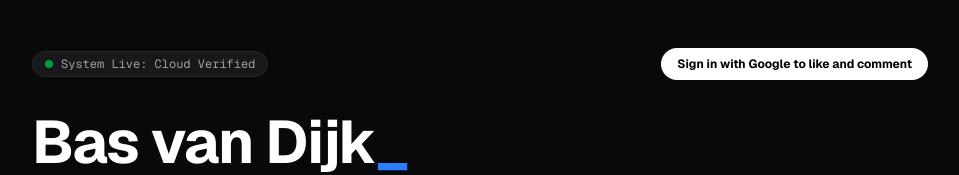
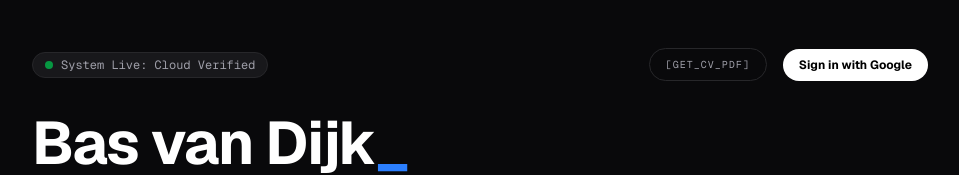
Before and after one commit to basdedas/portfolio, a Next.js app: page / in a window 1280 px wide. Shown: the top 175 px of the page, without its empty margins (160-1119 px from the left). Built offline with nearby package versions, Linux system fonts and the light colour scheme; no server answers; the database is empty.

Commit message:
feat: Can now download CV with button right next to the sign in button

```diff
--- /dev/null
+++ b/app/components/Navbar.tsx
@@ -0,0 +1,40 @@
+"use client";
+
+import { useSession, signIn, signOut } from "next-auth/react";
+
+export default function Navbar() {
+  const { data: session } = useSession();
+
+  return (
+    <header className="max-w-3xl mx-auto px-6 py-8 flex justify-end items-center gap-4">
+
+      {/* 1. CV Button (On the Left) */}
+      <a
+        href="/Bas_van_Dijk_CV.pdf"
+        target="_blank"
+        rel="noopener noreferrer"
+        className="px-4 py-2 border border-zinc-800 rounded-full text-[10px] font-mono text-zinc-400 hover:text-white hover:border-zinc-500 transition-all uppercase tracking-widest"
+      >
+        [GET_CV_PDF]
+      </a>
+
+      {/* 2. Dynamic Auth Button (On the Right) */}
+      {session ? (
+        <button
+          onClick={() => signOut()}
+          className="px-4 py-2 text-[10px] font-mono text-zinc-500 hover:text-red-400 transition-all uppercase tracking-widest"
+        >
+          [SIGN_OUT]
+        </button>
+      ) : (
+        <button
+          onClick={() => signIn("google")}
+          className="px-4 py-2 text-[10px] font-mono text-blue-400 hover:text-blue-300 transition-all uppercase tracking-widest"
+        >
+          [SIGN_IN]
+        </button>
+      )}
+
+    </header>
+  );
+}
--- a/app/layout.tsx
+++ b/app/layout.tsx
@@ -1,6 +1,6 @@
 import { Geist, Geist_Mono } from "next/font/google";
 import "./globals.css";
-import SessionWrapper from "./components/SessionWrapper"; // Import the new wrapper
+import SessionWrapper from "./components/SessionWrapper";
 
 const geistSans = Geist({
   variable: "--font-geist-sans",
@@ -19,9 +19,14 @@ export default function RootLayout({
 }) {
   return (
     <html lang="en" className={`${geistSans.variable} ${geistMono.variable}`}>
-      <body className="antialiased">
+      <body className="antialiased bg-zinc-950 text-white">
         <SessionWrapper>
-          {children}
+
+          {/* Main Content (The header is now handled safely inside page.tsx) */}
+          <main className="min-h-screen">
+            {children}
+          </main>
+
         </SessionWrapper>
       </body>
     </html>
--- a/app/page.tsx
+++ b/app/page.tsx
@@ -18,7 +18,8 @@ export default function Home() {
         setLoading(false);
       });
   }, []);
-    const handleLike = async (projectId: string) => { // <--- Add projectId here
+
+  const handleLike = async (projectId: string) => {
     if (!session) {
       alert("Please sign in to like projects!");
       return;
@@ -26,8 +27,8 @@ export default function Home() {
 
     const res = await fetch("/api/projects/like", {
       method: "POST",
-        headers: { 'Content-Type': 'application/json' }, // Good practice to add this
-        body: JSON.stringify({ projectId: projectId }), // <--- Use the input here
+      headers: { 'Content-Type': 'application/json' },
+      body: JSON.stringify({ projectId: projectId }),
     });
 
     const result = await res.json();
@@ -57,6 +58,8 @@ export default function Home() {
 
         {/* LOGIN HEADER */}
         <div className="flex justify-between items-center mb-8">
+
+          {/* Status Badge (Left) */}
           <div className="inline-flex items-center gap-2 px-3 py-1 rounded-full bg-zinc-900 border border-zinc-800">
             <div className="h-2 w-2 rounded-full bg-green-500 animate-pulse" />
             <span className="text-xs font-mono text-zinc-400 text-nowrap overflow-hidden">
@@ -64,13 +67,29 @@ export default function Home() {
             </span>
           </div>
 
+          {/* CV and Auth Buttons (Right) */}
+          <div className="flex items-center gap-4">
+
+            {/* ADDED: CV Button */}
+            <a
+              href="/Bas_van_Dijk_CV.pdf"
+              target="_blank"
+              rel="noopener noreferrer"
+              className="px-4 py-2 border border-zinc-800 rounded-full text-[10px] font-mono text-zinc-400 hover:text-white hover:border-zinc-500 transition-all uppercase tracking-widest"
+            >
+              [GET_CV_PDF]
+            </a>
+
+            {/* Auth Buttons */}
             {session ? (
               <button onClick={() => signOut()} className="text-xs text-zinc-500 hover:text-white transition-colors">Sign Out</button>
             ) : (
               <button onClick={() => signIn('google')} className="bg-white text-black px-4 py-2 rounded-full text-xs font-bold hover:bg-zinc-200 transition-all">
-              Sign in with Google to like and comment
+                Sign in with Google
               </button>
             )}
+          </div>
+
         </div>
 
         <h1 className="text-6xl font-bold tracking-tight mb-4">
```
Also changed, not shown: 1 other file (tests, documents, lock files or other folders). Lines whose indentation alone changed are shown as unchanged.
